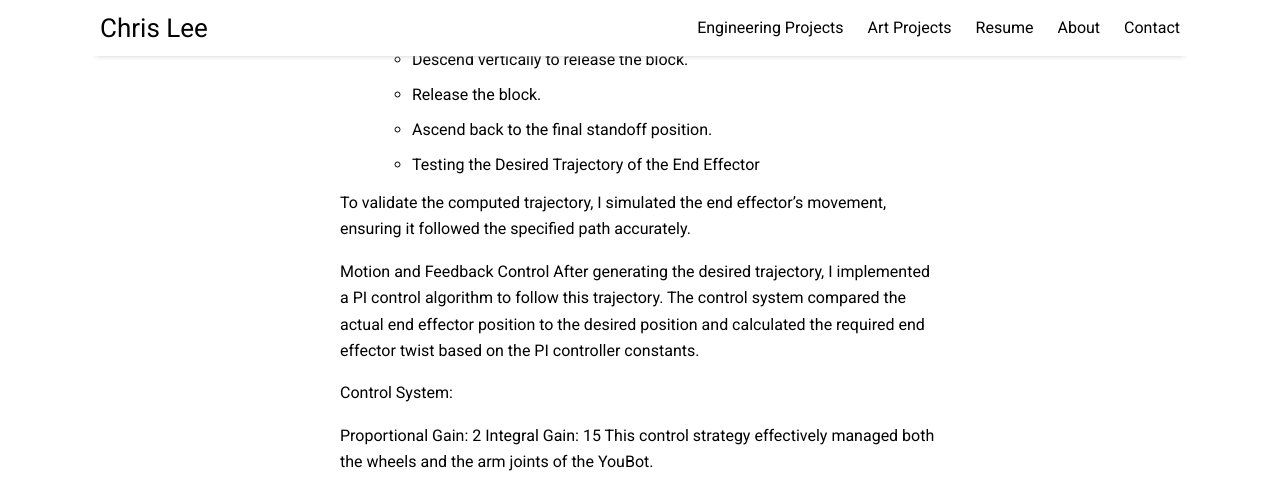
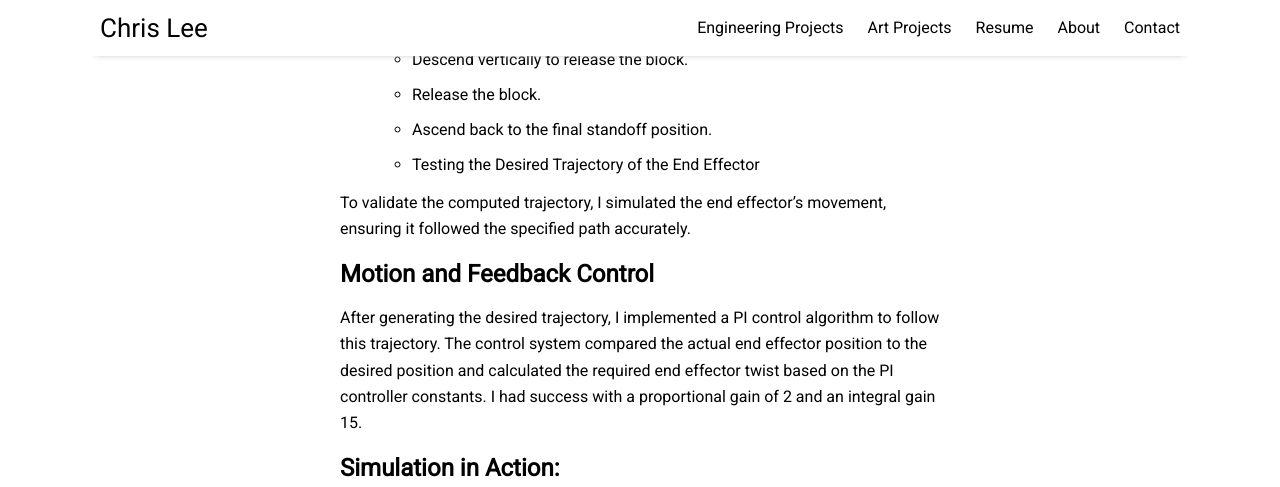
Before and after one commit to Christopher-LeeNU/Christopher-LeeNU.github.io, a Jekyll site: the page built from pages/kuka.md, in a window 1280 px wide and 900 px high, scrolled down 709 px, cut to the strip 0-487 px from the top of the window. Built offline with Jekyll 4.4.1, drawn with Linux system fonts in a browser that asks for light colours; nearby versions of some CDN libraries.

Commit message:
Update kuka.md

```diff
--- a/pages/kuka.md
+++ b/pages/kuka.md
@@ -26,16 +26,10 @@ The desired trajectory for the manipulator was divided into eight distinct segme
 
 To validate the computed trajectory, I simulated the end effector's movement, ensuring it followed the specified path accurately.
 
-Motion and Feedback Control
-After generating the desired trajectory, I implemented a PI control algorithm to follow this trajectory. The control system compared the actual end effector position to the desired position and calculated the required end effector twist based on the PI controller constants.
+## Motion and Feedback Control
+After generating the desired trajectory, I implemented a PI control algorithm to follow this trajectory. The control system compared the actual end effector position to the desired position and calculated the required end effector twist based on the PI controller constants. I had success with a proportional gain of 2 and an integral gain 15.
 
-Control System:
-
-Proportional Gain: 2
-Integral Gain: 15
-This control strategy effectively managed both the wheels and the arm joints of the YouBot.
-
-Simulation in Action:
+## Simulation in Action:
 
 <video controls width="960" height="540" muted loop autoplay>
     <source src="/assets/img/kuka/449demo.mp4" type="video/mp4">
```
